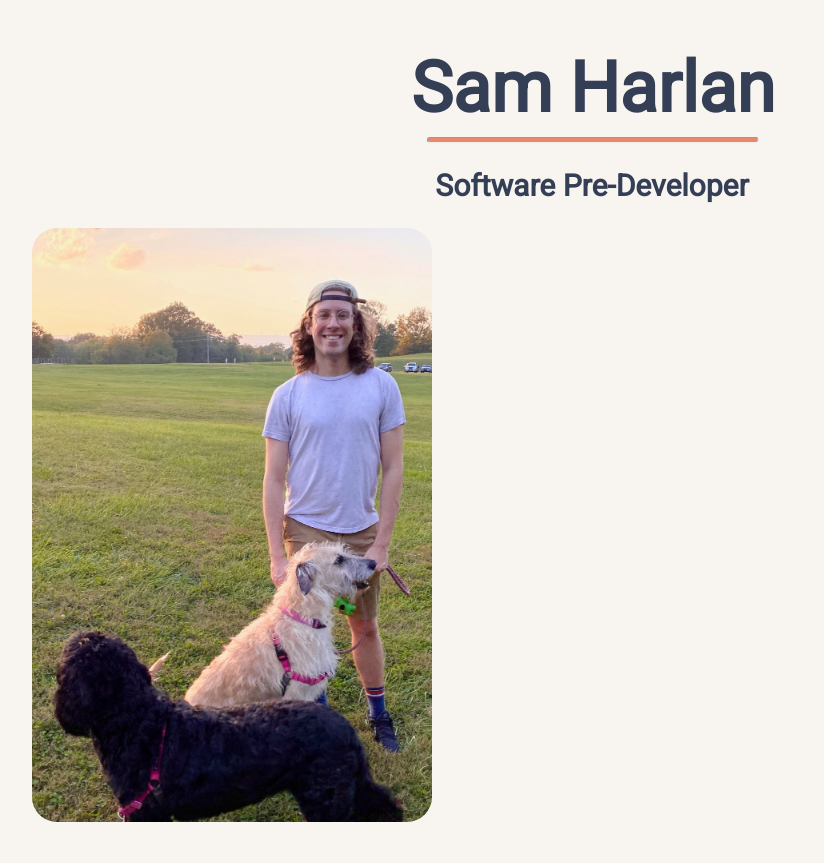
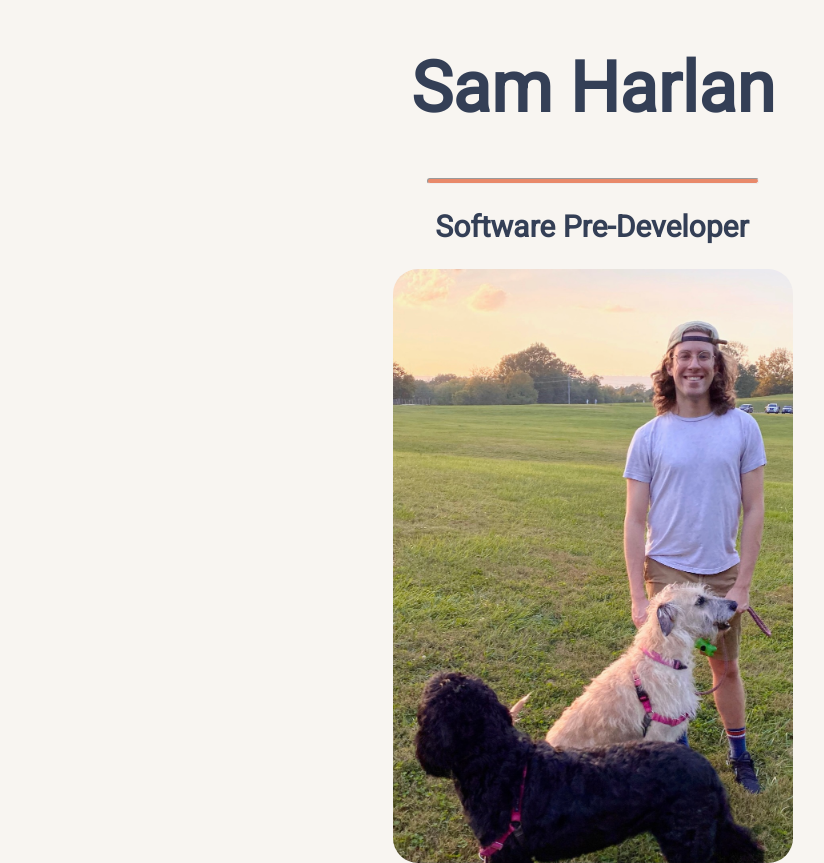
Before and after one commit to samaharlan/profile, a plain HTML site: page index.html in a window 1280 px wide. Shown: the top 863 px of the page, without its empty margins (47-871 px from the left). Drawn offline with Linux system fonts and the light colour scheme.

Commit message:
centered image

```diff
--- a/style.css
+++ b/style.css
@@ -15,7 +15,7 @@ h1, h2, h3 {
 /*The focal point of the page*/
 h1 {
   font-size: 70px;
-  margin-bottom: 2px;
+  padding-bottom: 2px;
 }
 
 /* stylized to compliment the main heading*/
@@ -70,7 +70,9 @@ a:active {
 
 /* the image appears to be centered and a good size */
 img {
-  margin-left: 71px;
+  display: block;
+  margin-left: auto;
+  margin-right: auto;
   width: 400px;
   border-radius: 25px;
 }
```
